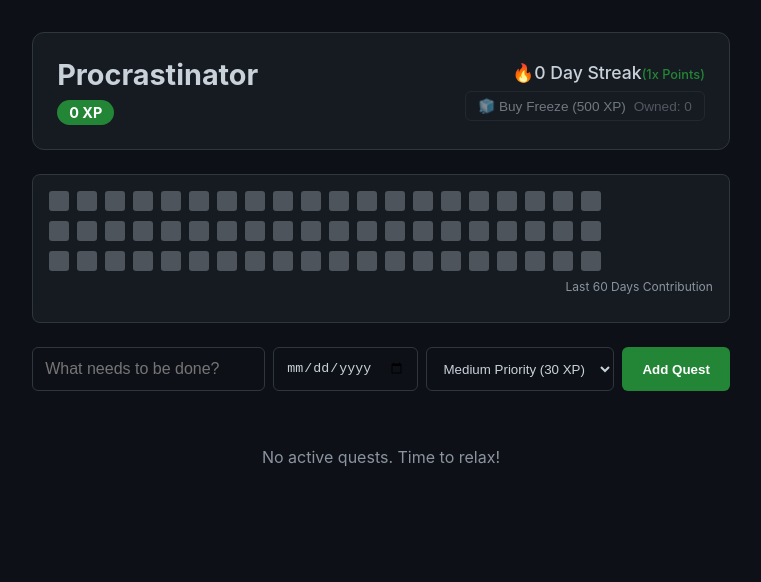
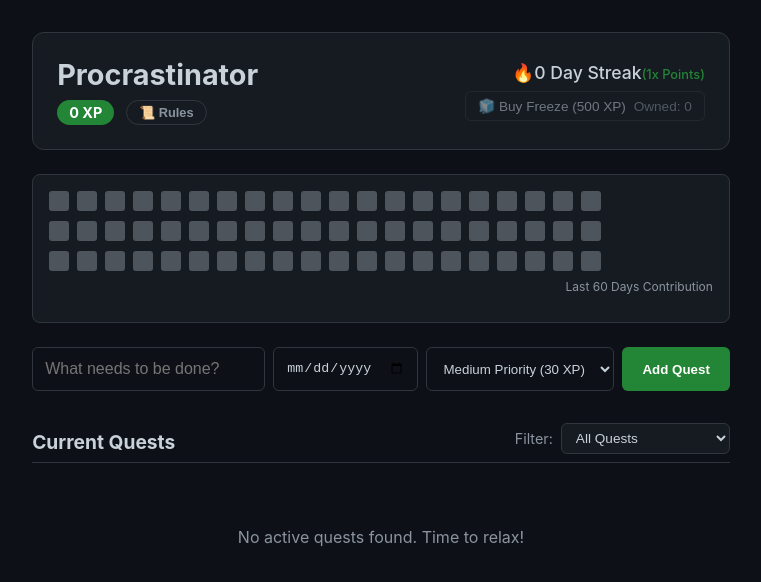
Before and after one commit to Vishnu9804/Internship-Learning-Path, an Angular app in the folder Week10/TaskManager/: page / in a window 1280 px wide. Shown: the top 582 px of the page, without its empty margins (259-1020 px from the left). Built offline with nearby package versions, Linux system fonts and the light colour scheme.

Commit message:
Added filtering

```diff
--- a/Week10/TaskManager/src/app/app.css
+++ b/Week10/TaskManager/src/app/app.css
@@ -2,6 +2,7 @@
     width: 100%;
     max-width: 800px;
     padding: 2rem 1rem;
+    position: relative;
   }
 
   /* Header Styles */
@@ -21,6 +22,12 @@
     color: var(--text-main);
   }
 
+  .badge-row {
+    display: flex;
+    align-items: center;
+    gap: 12px;
+  }
+
   .points-badge {
     margin: 0;
     display: inline-block;
@@ -31,6 +38,19 @@
     font-weight: bold;
     font-size: 0.9rem;
   }
+
+  .rules-btn {
+    background: transparent;
+    border: 1px solid var(--border-color);
+    color: var(--text-muted);
+    padding: 4px 12px;
+    border-radius: 20px;
+    cursor: pointer;
+    font-size: 0.8rem;
+    font-weight: bold;
+    transition: all 0.2s;
+  }
+  .rules-btn:hover { color: var(--text-main); border-color: var(--text-main); }
 
   .streak-shop {
     display: flex;
@@ -59,7 +79,7 @@
   .shop-btn:hover:not(:disabled) { border-color: var(--text-main); }
   .inventory { color: var(--text-muted); margin-left: 4px; }
 
-  /* Form Styles (Updated with .date-input) */
+  /* Form Styles */
   .task-input-section {
     display: flex;
     gap: 0.5rem;
@@ -90,9 +110,44 @@
   }
   .add-btn:hover { background: var(--accent-hover); }
 
+  /* New Filter Section Styles */
+  .task-list-header {
+    display: flex;
+    justify-content: space-between;
+    align-items: flex-end;
+    margin-top: 2rem;
+    border-bottom: 1px solid var(--border-color);
+    padding-bottom: 0.5rem;
+  }
+
+  .section-title {
+    margin: 0;
+    font-size: 1.2rem;
+    color: var(--text-main);
+  }
+
+  .filter-controls {
+    display: flex;
+    align-items: center;
+    gap: 8px;
+    font-size: 0.9rem;
+    color: var(--text-muted);
+  }
+
+  .filter-select {
+    padding: 6px 10px;
+    background: var(--panel-bg);
+    border: 1px solid var(--border-color);
+    border-radius: 6px;
+    color: var(--text-main);
+    outline: none;
+    font-size: 0.85rem;
+    cursor: pointer;
+  }
+
   /* Task List Styles */
   .task-list {
-    margin-top: 1.5rem;
+    margin-top: 1rem;
     display: flex;
     flex-direction: column;
     gap: 0.5rem;
@@ -109,11 +164,8 @@
     transition: opacity 0.3s, border-color 0.3s, background 0.3s;
   }
 
-  .task-item.completed {
-    opacity: 0.5;
-  }
+  .task-item.completed { opacity: 0.5; }
 
-  /* New Overdue Styling */
   .task-item.overdue {
     border-color: rgba(248, 81, 73, 0.5);
     background: rgba(248, 81, 73, 0.05);
@@ -131,11 +183,8 @@
     gap: 4px;
   }
 
-  .task-item.completed .title {
-    text-decoration: line-through;
-  }
+  .task-item.completed .title { text-decoration: line-through; }
 
-  /* Badge Row Styling */
   .badges-row {
     display: flex;
     align-items: center;
@@ -154,7 +203,6 @@
   .priority-badge.medium { background: rgba(210, 153, 34, 0.1); color: var(--medium-priority); }
   .priority-badge.low { background: rgba(47, 129, 247, 0.1); color: var(--low-priority); }
 
-  /* New Due Date Badge Styling */
   .due-date-badge {
     font-size: 0.7rem;
     padding: 2px 6px;
@@ -182,5 +230,93 @@
   .empty-state {
     text-align: center;
     color: var(--text-muted);
-    padding: 2rem;
+    padding: 3rem;
   }
+
+  /* --- NEW MODAL OVERLAY STYLES --- */
+  .modal-overlay {
+    position: fixed;
+    top: 0;
+    left: 0;
+    width: 100vw;
+    height: 100vh;
+    background: rgba(0, 0, 0, 0.7);
+    backdrop-filter: blur(4px);
+    display: flex;
+    justify-content: center;
+    align-items: center;
+    z-index: 1000;
+  }
+
+  .modal-content {
+    background: var(--bg-color);
+    border: 1px solid var(--border-color);
+    border-radius: 12px;
+    width: 90%;
+    max-width: 500px;
+    max-height: 85vh;
+    overflow-y: auto;
+    box-shadow: 0 10px 30px rgba(0,0,0,0.5);
+  }
+
+  .modal-header {
+    display: flex;
+    justify-content: space-between;
+    align-items: center;
+    padding: 1.5rem;
+    border-bottom: 1px solid var(--border-color);
+    background: var(--panel-bg);
+    border-radius: 12px 12px 0 0;
+  }
+
+  .modal-header h2 {
+    margin: 0;
+    font-size: 1.2rem;
+    color: var(--text-main);
+  }
+
+  .close-modal-btn {
+    background: none;
+    border: none;
+    color: var(--text-muted);
+    font-size: 1.2rem;
+    cursor: pointer;
+    transition: color 0.2s;
+  }
+  .close-modal-btn:hover { color: var(--high-priority); }
+
+  .modal-body {
+    padding: 1.5rem;
+  }
+
+  .rule-block {
+    margin-bottom: 1.5rem;
+  }
+  .rule-block:last-child {
+    margin-bottom: 0;
+  }
+
+  .rule-block h3 {
+    margin: 0 0 0.5rem 0;
+    font-size: 1rem;
+    color: var(--text-main);
+  }
+
+  .rule-block p {
+    margin: 0 0 0.5rem 0;
+    font-size: 0.9rem;
+    color: var(--text-muted);
+    line-height: 1.5;
+  }
+
+  .rule-block ul {
+    margin: 0;
+    padding-left: 1.5rem;
+    color: var(--text-muted);
+    font-size: 0.9rem;
+    line-height: 1.6;
+  }
+
+  .rule-block li strong {
+    color: var(--text-main);
+  }
--- a/Week10/TaskManager/src/app/app.html
+++ b/Week10/TaskManager/src/app/app.html
@@ -3,7 +3,10 @@
   <header class="profile-banner">
     <div class="level-info">
       <h1>{{ gameEngine.currentLevel() }}</h1>
-      <p class="points-badge">{{ gameEngine.profile().points }} XP</p>
+      <div class="badge-row">
+        <p class="points-badge">{{ gameEngine.profile().points }} XP</p>
+        <button class="rules-btn" (click)="toggleRules()">📜 Rules</button>
+      </div>
     </div>
 
     <div class="streak-shop">
@@ -45,8 +48,21 @@
     <button (click)="submitTask()" class="add-btn">Add Quest</button>
   </section>
 
+  <section class="task-list-header">
+    <h2 class="section-title">Current Quests</h2>
+    <div class="filter-controls">
+      <label for="priorityFilter">Filter:</label>
+      <select id="priorityFilter" [value]="currentFilter()" (change)="updateFilter($event)" class="filter-select">
+        <option value="All">All Quests</option>
+        <option value="High">High Priority Only</option>
+        <option value="Medium">Medium Priority Only</option>
+        <option value="Low">Low Priority Only</option>
+      </select>
+    </div>
+  </section>
+
   <section class="task-list">
-    @for (task of taskService.tasks(); track task.id) {
+    @for (task of filteredTasks(); track task.id) {
       <div class="task-item" [class.completed]="task.completed" [class.overdue]="!task.completed && isOverdue(task.dueDate)">
 
         <div class="task-content">
@@ -67,7 +83,55 @@
         <button class="delete-btn" (click)="taskService.deleteTask(task.id)">🗑️</button>
       </div>
     } @empty {
-      <div class="empty-state">No active quests. Time to relax!</div>
+      <div class="empty-state">No active quests found. Time to relax!</div>
     }
   </section>
+
+  @if (showRules()) {
+    <div class="modal-overlay" (click)="toggleRules()">
+      <div class="modal-content" (click)="$event.stopPropagation()">
+        <div class="modal-header">
+          <h2>📜 Game Rules & Mechanics</h2>
+          <button class="close-modal-btn" (click)="toggleRules()">✖</button>
+        </div>
+        <div class="modal-body">
+          <div class="rule-block">
+            <h3>🎯 XP & Priorities</h3>
+            <p>Every task you complete grants XP based on its priority level.</p>
+            <ul>
+              <li><span style="color: var(--high-priority)">High Priority:</span> 50 XP</li>
+              <li><span style="color: var(--medium-priority)">Medium Priority:</span> 30 XP</li>
+              <li><span style="color: var(--low-priority)">Low Priority:</span> 10 XP</li>
+            </ul>
+          </div>
+
+          <div class="rule-block">
+            <h3>🔥 Daily Streaks & Multipliers</h3>
+            <p>Complete at least one task a day to build your streak and earn bonus XP on every task!</p>
+            <ul>
+              <li><strong>1-2 Days:</strong> 1.0x (Standard XP)</li>
+              <li><strong>3-6 Days:</strong> 1.5x Multiplier</li>
+              <li><strong>7+ Days:</strong> 2.0x Multiplier (On Fire!)</li>
+            </ul>
+          </div>
+
+          <div class="rule-block">
+            <h3>🧊 Streak Freezes</h3>
+            <p>Life happens! If you miss a day of productivity, a <strong>Streak Freeze</strong> will automatically be consumed to prevent your streak from resetting to zero. You can purchase them from the top right menu for <strong>500 XP</strong> each.</p>
+          </div>
+
+          <div class="rule-block">
+            <h3>🎖 Titles & Levels</h3>
+            <p>Your total lifetime XP determines your rank:</p>
+            <ul>
+              <li><strong>0 XP:</strong> Procrastinator</li>
+              <li><strong>101 XP:</strong> Task Padawan</li>
+              <li><strong>501 XP:</strong> Productivity Ninja</li>
+              <li><strong>1500 XP:</strong> Task Lord</li>
+            </ul>
+          </div>
+        </div>
+      </div>
+    </div>
+  }
 </main>
--- a/Week10/TaskManager/src/app/app.ts
+++ b/Week10/TaskManager/src/app/app.ts
@@ -1,4 +1,4 @@
-import { Component, inject, signal } from '@angular/core';
+import { Component, inject, signal, computed } from '@angular/core';
 import { TaskService } from './services/task-service';
 import { GamificationService } from './services/gamification-service';
 import { Priority } from './models/types';
@@ -18,6 +18,19 @@ export class App {
   newTaskPriority = signal<Priority>('Medium');
   newTaskDueDate = signal<string | null>(null);
 
+  // --- NEW FEATURES STATE ---
+  currentFilter = signal<'All' | Priority>('All');
+  showRules = signal(false);
+
+  // Automatically recalculates the list whenever the filter or tasks change
+  filteredTasks = computed(() => {
+    const tasks = this.taskService.tasks();
+    const filter = this.currentFilter();
+
+    if (filter === 'All') return tasks;
+    return tasks.filter(task => task.priority === filter);
+  });
+
   updateTitle(event: Event) {
     this.newTaskTitle.set((event.target as HTMLInputElement).value);
   }
@@ -31,19 +44,30 @@ export class App {
     this.newTaskDueDate.set(value ? value : null);
   }
 
+  // --- NEW FEATURE METHODS ---
+  updateFilter(event: Event) {
+    this.currentFilter.set((event.target as HTMLSelectElement).value as 'All' | Priority);
+  }
+
+  toggleRules() {
+    this.showRules.set(!this.showRules());
+  }
+
   submitTask() {
     this.taskService.addTask(this.newTaskTitle(), this.newTaskPriority(), this.newTaskDueDate());
 
+    // Reset inputs after submission
     this.newTaskTitle.set('');
     this.newTaskDueDate.set(null);
   }
 
+  // Determines if a task's due date is older than today
   isOverdue(dueDate: string | null): boolean {
     if (!dueDate) return false;
     const today = new Date();
-    today.setHours(0, 0, 0, 0);
+    today.setHours(0, 0, 0, 0); // Normalize today to midnight
     const taskDate = new Date(dueDate);
-    taskDate.setHours(0, 0, 0, 0);
+    taskDate.setHours(0, 0, 0, 0); // Normalize task date to midnight
     return taskDate < today;
   }
 }
```
